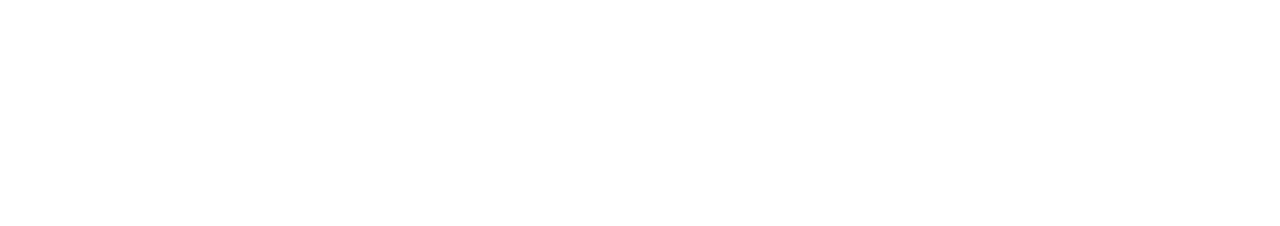
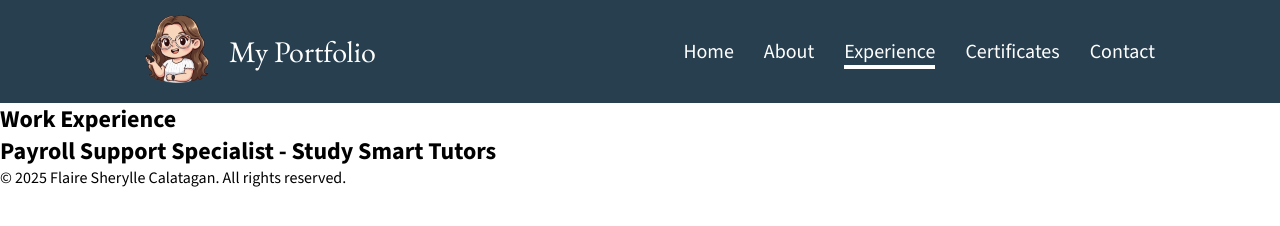
Before and after one commit to flairesherylle/MyPortfolio, a plain HTML site: page Experiences/experiences.html in a window 1280 px wide. Drawn offline with nearby package versions, Linux system fonts and the light colour scheme.

Commit message:
experience

```diff
--- a/About/about.css
+++ b/About/about.css
@@ -84,7 +84,7 @@ section{
 
 .content p{
     text-indent: 4rem;
-    margin-top: 30px;
+    margin-top: 35px;
     font-size: 20px;
 }
 
--- a/Experiences/experiences.css
+++ b/Experiences/experiences.css
@@ -0,0 +1,68 @@
+@import url('https://fonts.googleapis.com/css2?family=EB+Garamond:ital,wght@0,400..800;1,400..800&family=Merienda:wght@300..900&family=Source+Sans+3:ital,wght@0,200..900;1,200..900&display=swap');
+
+*{
+    padding: 0;
+    margin: 0;
+    box-sizing: border-box;
+    font-family: "Source Sans 3", sans-serif;
+    text-decoration: none;
+    list-style: none;
+}
+
+body{
+    background-color: white;
+}
+
+header{
+    background-color: #273F4F;
+    color: white;
+    display: flex;
+    padding: 15px 75px;
+
+}
+
+.logo{
+    margin-left: 50px;
+}
+
+.logo img{
+    height: 68px;
+    width: auto;
+    margin-left: 20px;
+}
+
+.myportfolio{
+    text-decoration: none;
+    color: white;
+    display: flex;
+    align-items: center;
+    margin-left: 20px;
+    font-family: "EB Garamond", serif;
+    font-size: 30px;
+}
+
+.navmenu{
+    margin-left: auto;
+    margin-right: 50px;
+    display: flex;
+    gap: 30px;
+    align-items: center;
+    text-decoration: none;
+}
+
+.navmenu a{
+    color: white;
+    font-size: 20px;
+    font-weight: 500;
+    transition: 0.3s;
+}
+
+.navmenu a:hover{
+    transform: translateY(5px);
+    border-bottom: 2px solid white;
+}
+
+.experience{
+    transform: translateY(2px);
+    border-bottom: 4px solid white;
+}
--- a/Experiences/experiences.html
+++ b/Experiences/experiences.html
@@ -0,0 +1,33 @@
+<!DOCTYPE html>
+<html lang="en">
+<head>
+    <meta charset="UTF-8">
+    <meta name="viewport" content="width=device-width, initial-scale=1.0">
+    <title>Document</title>
+    <link rel="stylesheet" href="experiences.css">
+    <link rel="icon" type="image/x-icon" href="../icon.png">
+</head>
+    <body>
+        <header>
+            <a href="../index.html" class="logo"> <img src="../logo.png" alt="logo"></a>
+            <a href="../index.html" class="myportfolio">My Portfolio</a>
+            <div class="navmenu">
+                <a href="../index.html">Home</a>
+                <a href="../About/about.html">About</a>
+                <a href="../Experiences/experiences.html" class="experience">Experience</a>
+                <a href="../Certificates/certificates.html">Certificates</a>
+                <a href="../Contact/contact.html">Contact</a>
+            </div>
+        </header>
+
+        <section>
+            <div class="content">
+                <h1>Work Experience</h1>
+                <h2><strong>Payroll Support Specialist</strong> - Study Smart Tutors</h2>
+            </div>
+        </section>
+        <footer>
+            <p>&copy; 2025 Flaire Sherylle Calatagan. All rights reserved.</p>
+        </footer>
+</body>
+</html>
--- a/style.css
+++ b/style.css
@@ -60,6 +60,11 @@ header{
     height: 68px;
     width: auto;
     margin-left: 20px;
+}
+
+.home{
+    transform: translateY(2px);
+    border-bottom: 4px solid white;
 }
 
 section{
```
Also changed, not shown: About/about.html (+2 -1 lines), index.html (+1 -0 lines).
